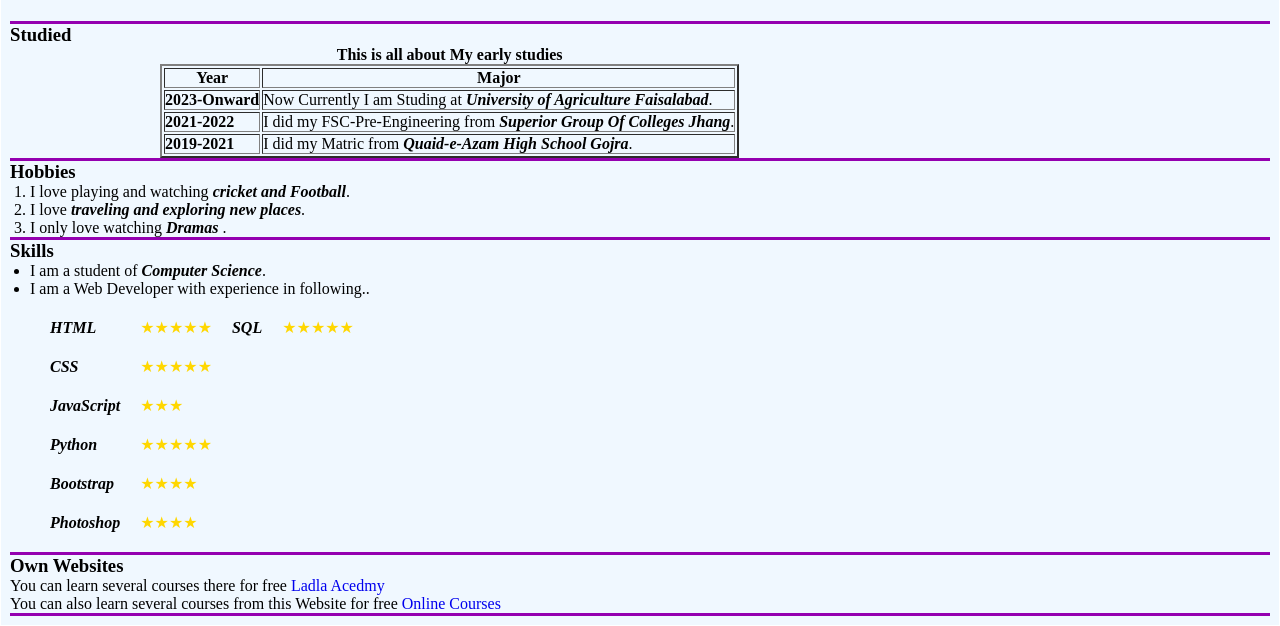
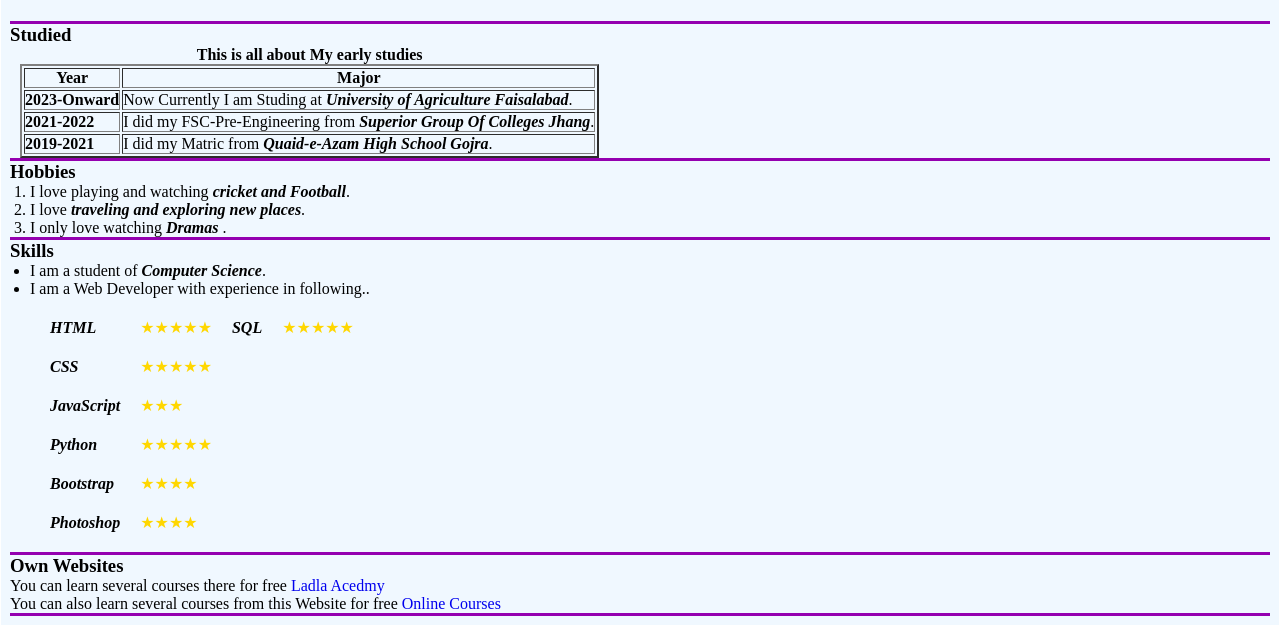
Before and after one commit to ladlahamza/cv, a plain HTML site: page index.html in a window 1280 px wide. Shown: the part 233-859 px from the top of the page. Drawn offline with Linux system fonts and the light colour scheme.

Commit message:
Update index.html

```diff
--- a/index.html
+++ b/index.html
@@ -55,7 +55,7 @@
         </div>
             <hr size="5" color="#94e6f2,pink,black">
             <h3>Studied</h3>
-            <table border="2" style="margin-left: 150px; ">
+            <table border="2" style="margin-left: 10px; ">
                 <caption><strong>This is all about My early studies</strong></caption>
                 <thead>
                     <tr>
```
